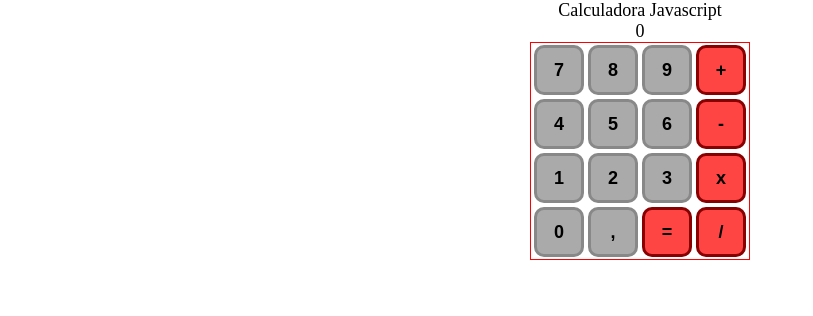
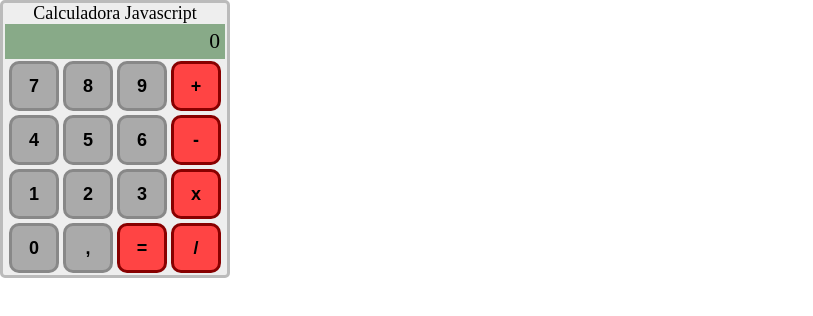
Before and after one commit to Henricknen/Javascript_Completo, a plain HTML site: page calculadora/index.html in a window 1280 px wide. Shown: the whole page, without its empty margins (0-813 px from the left). Drawn offline with Linux system fonts and the light colour scheme.

Commit message:
finalizando_a_estrutura_da_calculadora

```diff
--- a/calculadora/css/style.css
+++ b/calculadora/css/style.css
@@ -11,18 +11,17 @@
     justify-content: center;
     align-items: center;
     flex-direction: column;
+    background-color: #eee;
+    border: 3px solid #bbb;
+    width: 230px;
+    border-radius: 5px;
 }
 
 .div_nome {
     display: flex;
     justify-content: center;
     align-items: center;
-}
-
-.div_display {
-    display: flex;
-    justify-content: center;
-    align-items: center;
+    width: 220px;
 }
 
 .div_teclas {
@@ -31,7 +30,6 @@
     align-items: center;
     width: 220px;
     flex-wrap: wrap;
-    border: 1px solid #f00;
 }
 
 .tecla {
@@ -52,3 +50,19 @@
     background-color: #f44 !important;
     border-color: #800 !important;
 }
+
+.div_display {
+    display: flex;
+    justify-content: center;
+    align-items: center;
+    width: 220px;
+}
+
+.display {
+    width: 220px;
+    background-color: #8a8;
+    text-align: right;
+    padding: 5px;
+    font-family: monspace;
+    font-size: larger;
+}
--- a/calculadora/index.html
+++ b/calculadora/index.html
@@ -13,8 +13,8 @@
         <div id = "nome" class = "nome">
             <p>Calculadora Javascript</p>
         </div>
-        <div id = "div_display" class = "div_displayplay    ">
-            <p id = "display">0</p>
+        <div id = "div_display" class = "div_display">
+            <p id = "display" class = "display">0</p>
         </div>
         <div id = "div_teclas" class = "div_teclas">
             <button id ="t7" class="tecla">7</button>
```
